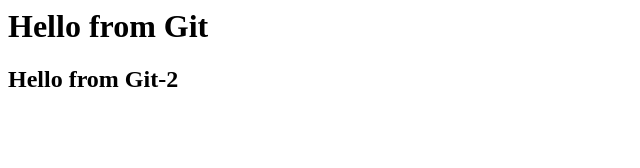
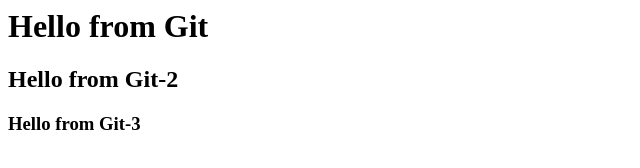
Before and after one commit to Deepiraj2002/newrepo, a plain HTML site: page index.html in a window 1280 px wide. Shown: the whole page, without its empty margins (0-640 px from the left). Drawn offline with Linux system fonts and the light colour scheme.

Commit message:
Update index.html

```diff
--- a/index.html
+++ b/index.html
@@ -1,2 +1,3 @@
 <h1> Hello from Git </h1>
 <h2> Hello from Git-2 </h2>
+<h3> Hello from Git-3 </h3>
```
